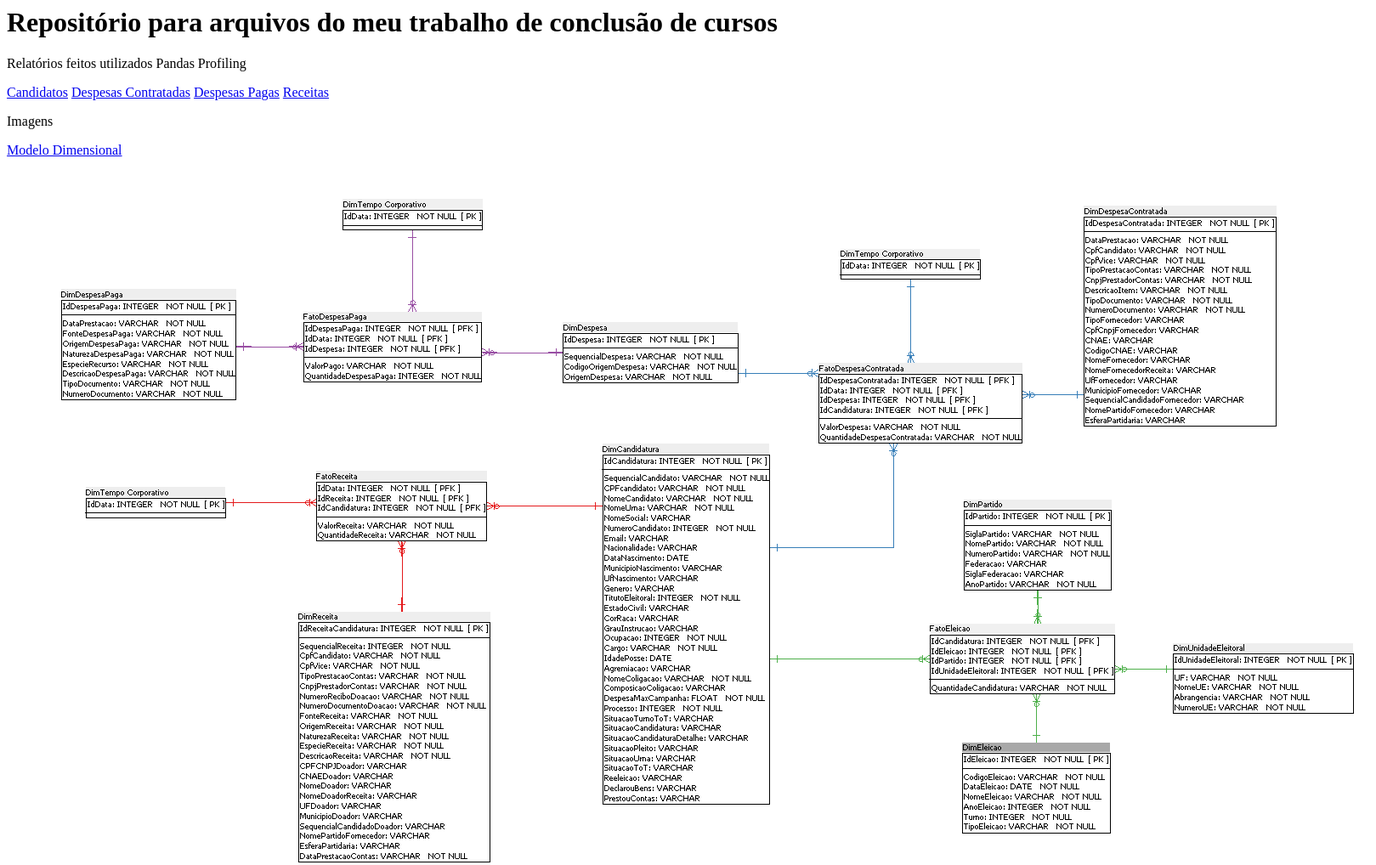
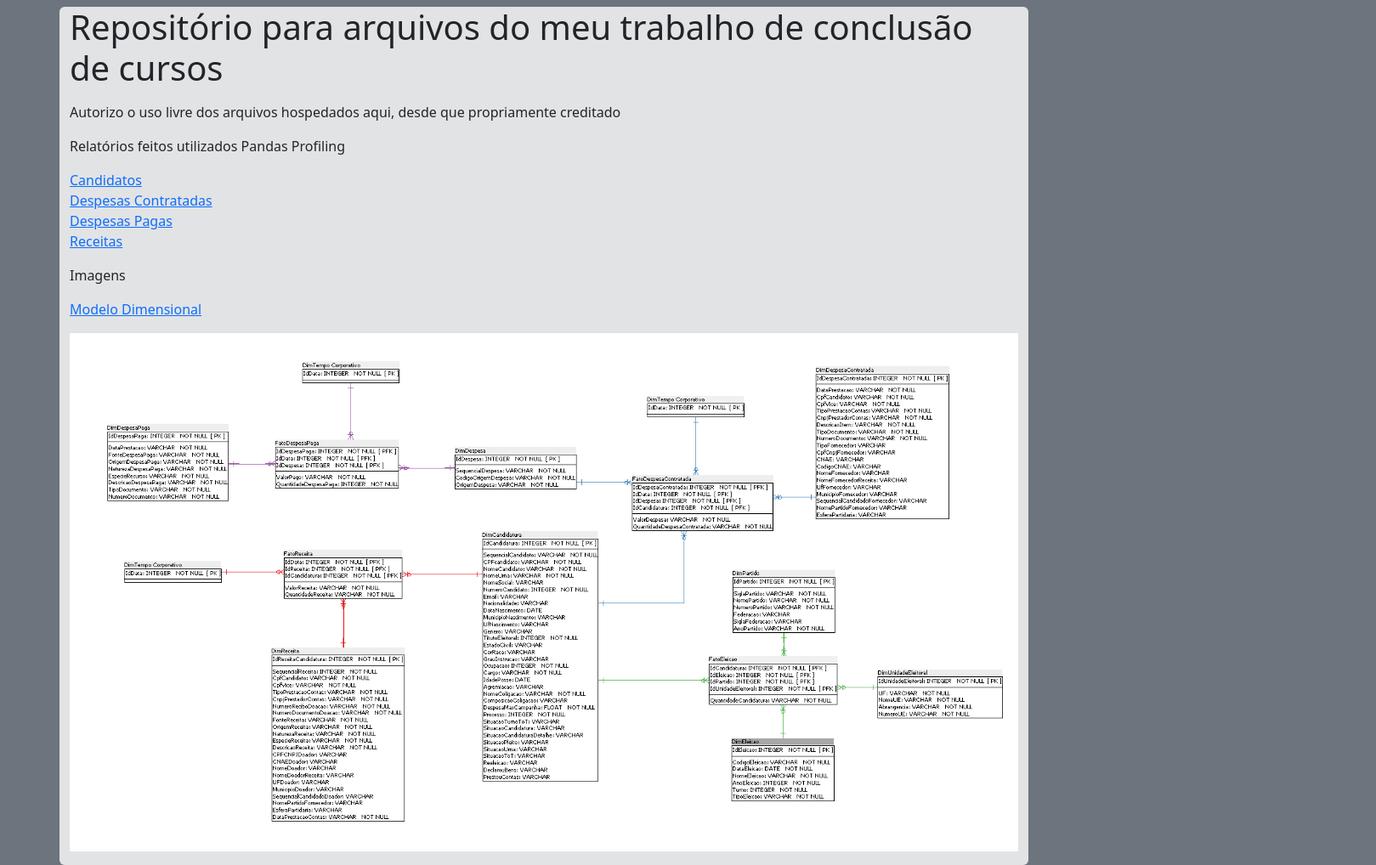
Before and after one commit to Alex-B-Paula/alextcc2023, a plain HTML site: page index.html in a window 1280 px wide. Shown: the top 1018 px of the page at 85% size, 1619 px wide, since content can reach past the window. Drawn offline with nearby package versions, Linux system fonts and the light colour scheme.

Commit message:
Melhoria no design da página

```diff
--- a/index.html
+++ b/index.html
@@ -1,19 +1,37 @@
 <html lang="pt">
-<body>
-<h1>Repositório para arquivos do meu trabalho de conclusão de cursos</h1>
+<head>
+    <meta charset="UTF-8">
+    <title>Feedback Classificação</title>
+
+    <link rel="stylesheet" href="https://cdn.jsdelivr.net/npm/bootstrap-icons@1.9.1/font/bootstrap-icons.css">
+
+    <link href="https://cdn.jsdelivr.net/npm/bootstrap@5.3.0-alpha2/dist/css/bootstrap.min.css" rel="stylesheet"
+          integrity="sha384-aFq/bzH65dt+w6FI2ooMVUpc+21e0SRygnTpmBvdBgSdnuTN7QbdgL+OapgHtvPp" crossorigin="anonymous">
+    <script src="https://cdn.jsdelivr.net/npm/bootstrap@5.3.0-alpha2/dist/js/bootstrap.bundle.min.js"
+            integrity="sha384-qKXV1j0HvMUeCBQ+QVp7JcfGl760yU08IQ+GpUo5hlbpg51QRiuqHAJz8+BrxE/N"
+            crossorigin="anonymous"></script>
+
+</head>
+<body class="bg-secondary ">
+
+<div class="container bg-secondary-subtle rounded">
+
+    <h1 class="mt-2">Repositório para arquivos do meu trabalho de conclusão de cursos</h1>
+    <p class="my-3">Autorizo o uso livre dos arquivos hospedados aqui, desde que propriamente creditado</p>
+
     <p>Relatórios feitos utilizados Pandas Profiling</p>
+    <div class="d-flex flex-column mb-3">
         <a href="relatorio_candidatos_completo.html">Candidatos</a>
         <a href="relatorio_despesas_contratadas_candidatos.html">Despesas Contratadas</a>
         <a href="relatorio_despesas_pagas_candidatos.html">Despesas Pagas</a>
         <a href="relatorio_receitas_candidatos.html">Receitas</a>
-
+    </div>
     <p>Imagens</p>
     <a href="imagens/modelo_dimensional.png">Modelo Dimensional</a>
 
-<img src="imagens/modelo_dimensional.png" alt="Modelo Dimensional">
+    <img class="img-fluid my-3" src="imagens/modelo_dimensional.png" alt="Modelo Dimensional">
 
 
-
-<p>Autorizo o uso livre dos arquivos hospedados aqui, desde que propriamente creditado</p>
+</div>
 </body>
 </html>
```
Lines whose indentation alone changed are shown as unchanged.
